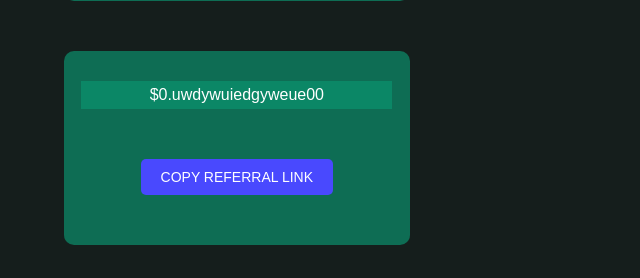
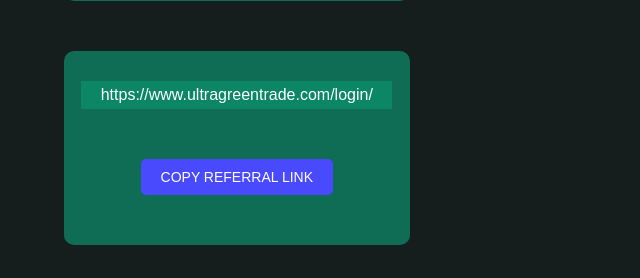
Before and after one commit to Lucifer-010/osbroker, a Django app: page /referrals in a window 1280 px wide. Shown: the part 270-548 px from the top of the page, without its empty margins (0-640 px from the left). Run offline with Django 4.2, Linux system fonts and the light colour scheme; a user stored in the database is signed in; data comes from the database, SQL or seed files in the repository; some libraries are stand-ins or nearby versions.

Commit message:
Update referrals.html

```diff
--- a/templates/referrals.html
+++ b/templates/referrals.html
@@ -32,7 +32,7 @@
                     </div>
 
                     <div class="card">
-                        <label id="link" style="margin-bottom: 10px;">$0.uwdywuiedgyweue00</label>
+                        <label id="link" style="margin-bottom: 10px;">https://www.ultragreentrade.com/login/</label>
                         <div id="bal">
                             <text id="bal-btn" onclick="copyToClipboard()">COPY REFERRAL LINK</text>
                         </div>
```
